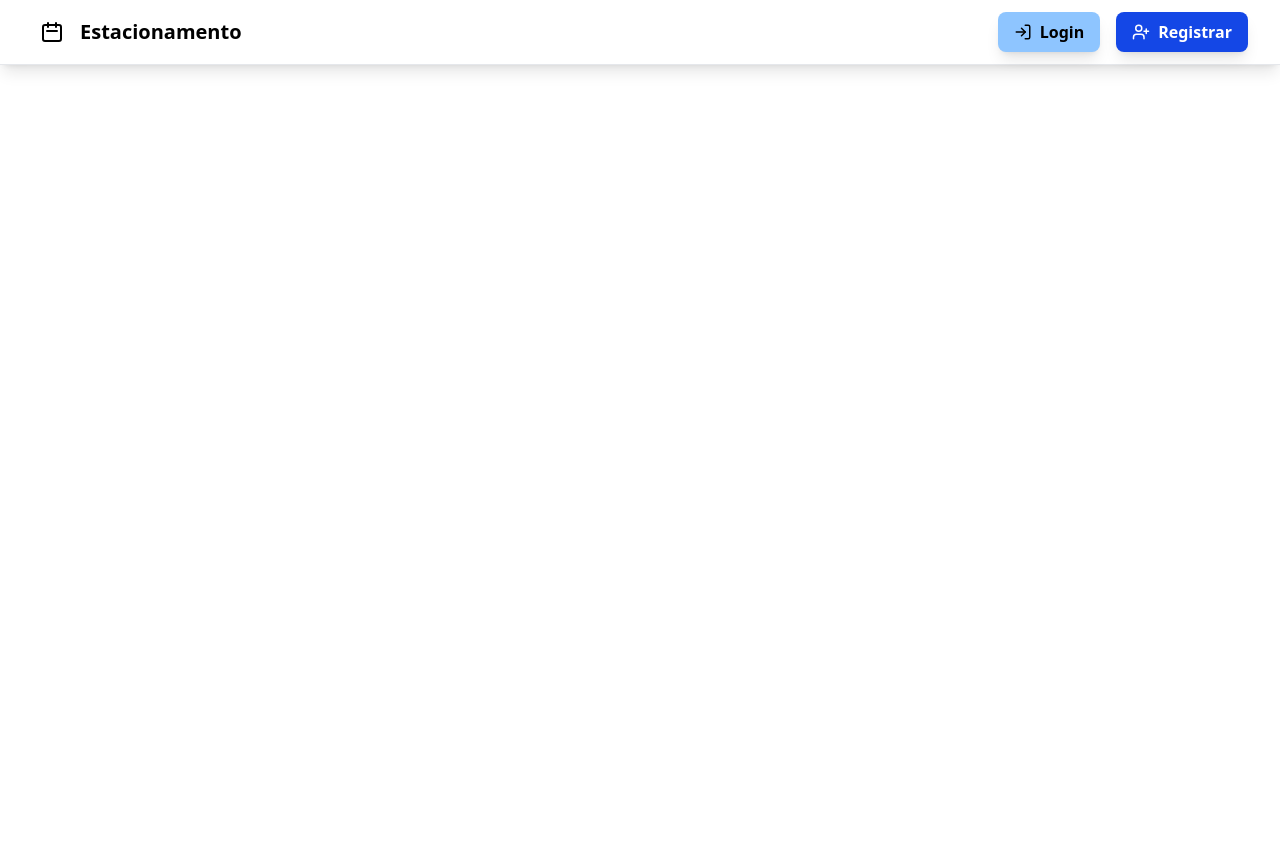
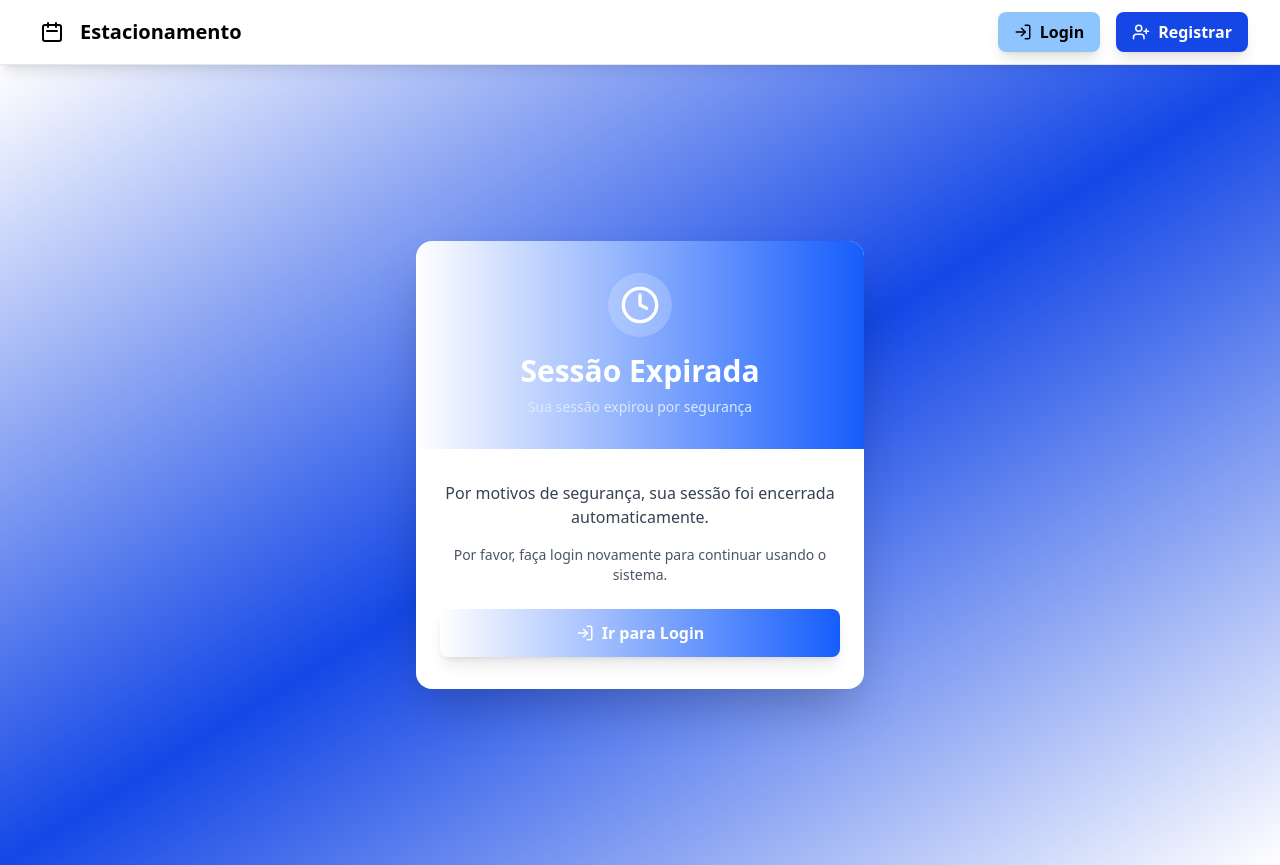
Before and after one commit to Josmateussilva0110/Estacionamento, a React app in the folder frontend/: page /profile in a window 1280 px wide. Before the commit the page ends 800 px from the top, so only its background shows below. Built offline with nearby package versions, Linux system fonts and the light colour scheme; no server answers; the HTML template or start-up script is replaced by a standard one.

Commit message:
feat: private routes

```diff
--- a/frontend/src/components/layout/NavBar.tsx
+++ b/frontend/src/components/layout/NavBar.tsx
@@ -62,7 +62,7 @@ function NavBar() {
               <>
                 {/* Profile Button */}
                 <Link
-                  to="/perfil"
+                  to="/profile"
                   className="flex items-center space-x-2 px-4 py-2 text-parking-primary font-semibold rounded-lg hover:bg-blue-50 transition-colors"
                 >
                   <User size={18} />
--- /dev/null
+++ b/frontend/src/components/pages/auth/ExpiredSession.tsx
@@ -0,0 +1,67 @@
+import { Clock, LogIn } from "lucide-react"
+import { useNavigate } from "react-router-dom"
+import { useUser } from "../../../context/useUser"
+import { useEffect } from "react"
+
+function ExpiredSession() {
+  const navigate = useNavigate()
+  const { setSessionExpired } = useUser()
+
+  useEffect(() => {
+    // Limpa o estado de sessão expirada quando o componente é montado
+    setSessionExpired(false)
+  }, [setSessionExpired])
+
+  function handleGoToLogin() {
+    navigate("/login")
+  }
+
+  return (
+    <div className="min-h-screen bg-linear-to-br from-parking-primary via-blue-700 to-parking-dark flex items-center justify-center px-4 py-8">
+      <div className="w-full max-w-md">
+
+        <div className="bg-white rounded-2xl shadow-2xl overflow-hidden">
+
+          {/* Header */}
+          <div className="bg-linear-to-r from-parking-primary to-blue-600 px-6 py-8 text-center">
+            <div className="mb-4">
+              <div className="w-16 h-16 mx-auto bg-white/20 rounded-full flex items-center justify-center">
+                <Clock className="w-10 h-10 text-white" />
+              </div>
+            </div>
+
+            <h1 className="text-3xl font-bold text-white mb-2">
+              Sessão Expirada
+            </h1>
+            <p className="text-blue-100 text-sm">
+              Sua sessão expirou por segurança
+            </p>
+          </div>
+
+          {/* Conteúdo */}
+          <div className="px-6 py-8 space-y-6">
+            <div className="text-center space-y-4">
+              <p className="text-gray-700 text-base">
+                Por motivos de segurança, sua sessão foi encerrada automaticamente.
+              </p>
+              <p className="text-gray-600 text-sm">
+                Por favor, faça login novamente para continuar usando o sistema.
+              </p>
+            </div>
+
+            {/* Botão */}
+            <button
+              onClick={handleGoToLogin}
+              className="w-full bg-linear-to-r from-parking-primary to-blue-600 text-white font-bold py-3 px-4 rounded-lg hover:from-blue-700 hover:to-parking-primary focus:outline-none focus:ring-2 focus:ring-parking-primary focus:ring-offset-2 transform transition-all hover:scale-[1.02] active:scale-[0.98] shadow-lg flex items-center justify-center space-x-2"
+            >
+              <LogIn size={18} />
+              <span>Ir para Login</span>
+            </button>
+          </div>
+        </div>
+      </div>
+    </div>
+  )
+}
+
+export default ExpiredSession
--- /dev/null
+++ b/frontend/src/components/pages/user/Profile.tsx
@@ -0,0 +1,11 @@
+
+function Profile() {
+
+  return (
+    <div >
+      Profile user
+    </div>
+  )
+}
+
+export default Profile
--- a/frontend/src/routes/Index.tsx
+++ b/frontend/src/routes/Index.tsx
@@ -3,15 +3,23 @@ import PublicRoutes from "./PublicRoutes"
 import Home from "../components/pages/public/Home"
 import RegisterUser from "../components/pages/auth/Register"
 import LoginUser from "../components/pages/auth/Login"
+import Profile from "../components/pages/user/Profile"
+import PrivateRoute from "./PrivateRouter"
 
 export default function AppRoutes() {
   return (
     <Routes>
+      {/* Rotas públicas */}
       <Route element={<PublicRoutes />}>
         <Route path="/" element={<Home />} />
         <Route path="/register" element={<RegisterUser />} />
         <Route path="/login" element={<LoginUser />} />
       </Route>
+
+      {/* Rotas privadas */}
+      <Route element={<PrivateRoute />}>
+        <Route path="/profile" element={<Profile />} />
+      </Route>
     </Routes>
   )
 }
--- /dev/null
+++ b/frontend/src/routes/PrivateRouter.tsx
@@ -0,0 +1,21 @@
+import { Outlet } from "react-router-dom"
+import { useUser } from "../context/useUser"
+import ExpiredSession from "../components/pages/auth/ExpiredSession"
+
+
+
+function PrivateRoute() {
+  const { authenticated, loading } = useUser()
+
+  if (loading) {
+    return <p>Carregando sessão...</p>
+  }
+
+  if (!authenticated) {
+    return <ExpiredSession />
+  }
+
+  return <Outlet />
+}
+
+export default PrivateRoute
```
Also changed, not shown: frontend/src/index.css (line endings or trailing spaces), frontend/tailwind.config.js (line endings or trailing spaces), 1 other file (tests, documents, lock files or other folders).
